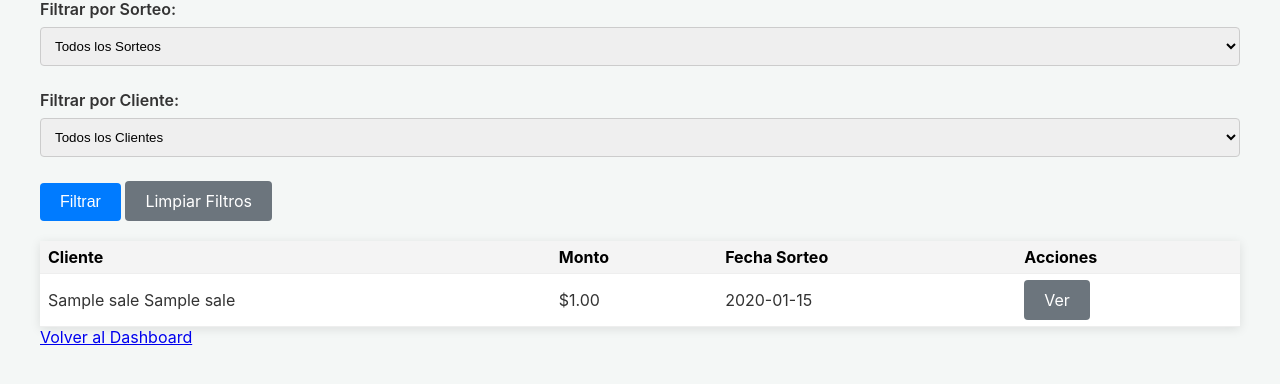
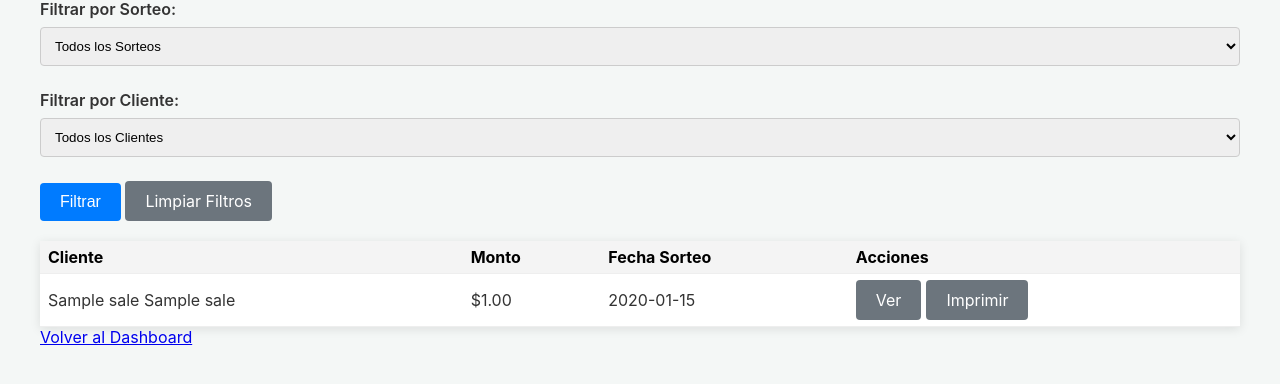
Before and after one commit to jelixandroid8-byte/loto-app, a Flask app: template templates/sales.html in a window 1280 px wide. Shown: the part 165-549 px from the top of the page. Run offline with Flask 3, Linux system fonts and the light colour scheme; the template is opened without the code that fills it: most values are stand-ins (such as "Sample title", 1, 10 or a date in 2020); some libraries are stand-ins or nearby versions.

Commit message:
Add 'Imprimir' button next to 'Ver' in sales list

```diff
--- a/templates/sales.html
+++ b/templates/sales.html
@@ -76,6 +76,7 @@
             <td>{{ sale['raffle_date'].strftime('%Y-%m-%d') }}</td>
             <td class="actions-cell">
                 <a href="{{ url_for('sale_detail', invoice_id=sale['id']) }}" class="btn btn-secondary btn-sm">Ver</a>
+                <a href="{{ url_for('print_invoice', invoice_id=sale['id']) }}" target="_blank" class="btn btn-secondary btn-sm">Imprimir</a>
                 {% if session['user_role'] == 'seller' %}
                     {% if sale['raffle_date'] > now and not sale['results_entered'] %}
                         <a href="{{ url_for('edit_sale', invoice_id=sale['id']) }}" class="btn btn-sm">Editar</a>
```
